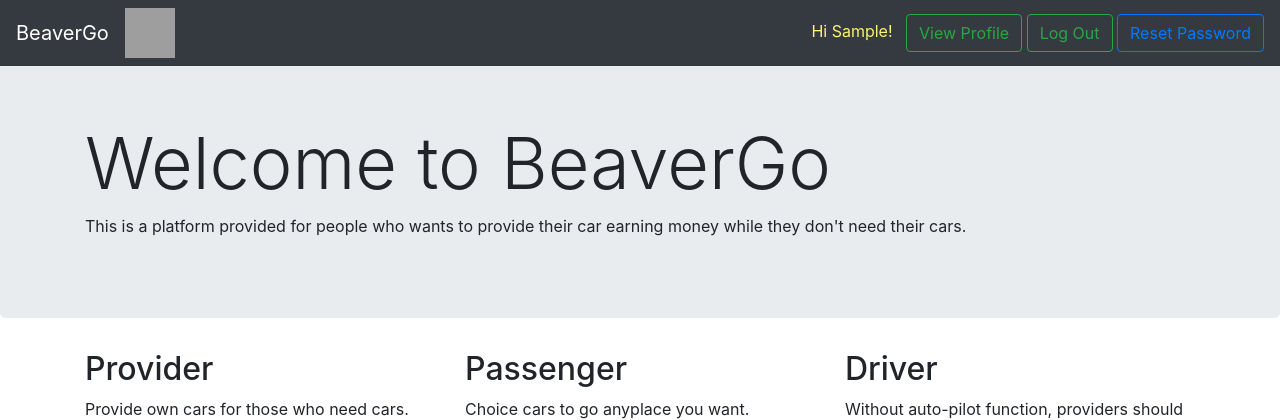
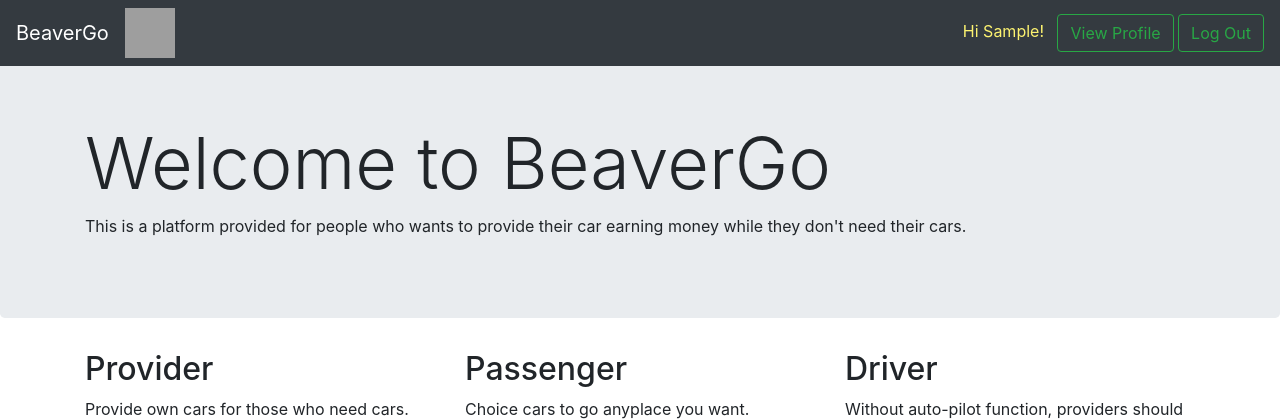
Before and after one commit to jshota/BeaverGo, a Django app: page / in a window 1280 px wide. Shown: the top 420 px of the page. Run offline with Django 3.2, Linux system fonts and the light colour scheme; the visitor is signed in with stand-in values (Sample User, id 1); some libraries are stand-ins or nearby versions; grey boxes are pictures that could not be loaded.

Commit message:
Update profile.html interface and remove reset password from home page when the user has already Signed in

```diff
--- a/templates/accounts/profile.html
+++ b/templates/accounts/profile.html
@@ -17,7 +17,6 @@
 				<div>
 					<font color="#FDF370">Hi {{ user.first_name }}!&nbsp;&nbsp;</font>
 					<a href="{% url 'logout' %}"><button class="btn btn-outline-success my-2 my-sm-0" type="button">Log Out</button></a>
-					<a href="{% url 'password_reset' %}"><button class="btn btn-outline-primary my-2 my-sm-0" type="button">Reset Password</button></a>
 				</div>
 			</form>
 		</div>
@@ -33,5 +32,6 @@
 		<p>Email: {{ user.email }}</p>
 		<p>ssn: {{user.ssn}}</p>
 		<p>Phone: {{user.phone}}</p>
+		<a href="{% url 'password_reset' %}"><button class="btn btn-outline-primary my-2 my-sm-0" type="button">Reset Password</button></a>
 	</div>
 {% endblock %}
--- a/templates/home.html
+++ b/templates/home.html
@@ -16,7 +16,6 @@
 						<font color="#FDF370">Hi {{ user.first_name }}!&nbsp;&nbsp;</font>
 						<a href="{% url 'profile_view' %}"><button class="btn btn-outline-success my-2 my-sm-0" type="button">View Profile</button></a>
 						<a href="{% url 'logout' %}"><button class="btn btn-outline-success my-2 my-sm-0" type="button">Log Out</button></a>
-						<a href="{% url 'password_reset' %}"><button class="btn btn-outline-primary my-2 my-sm-0" type="button">Reset Password</button></a>
 					</div>
 				</form>
 			</div>
```
